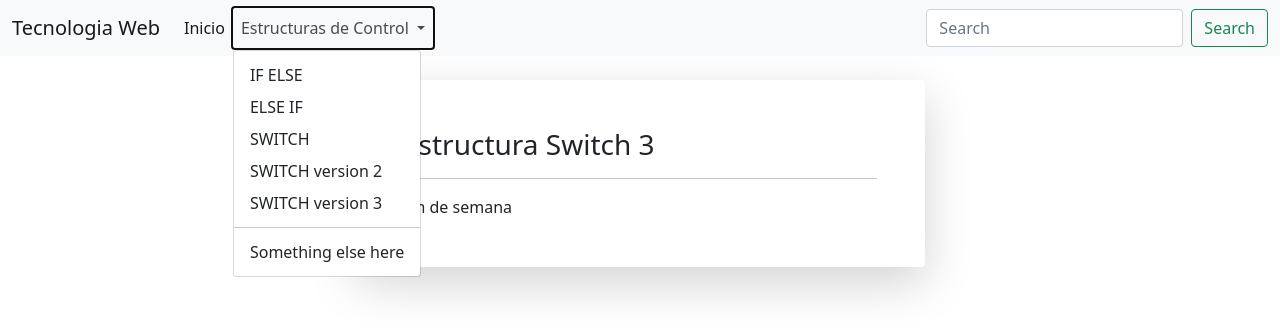
After one commit to DaniBenavi/Estructuras, a PHP site: page /estructura5.php in a window 1280 px wide, after a click on "Estructuras de Control". The commit adds this page. Shown: the top 335 px of the page. Run offline with PHP 8.4, Linux system fonts and the light colour scheme.

Commit message:
Estructuras de control 2.0

```diff
--- /dev/null
+++ b/estructura5.php
@@ -0,0 +1,42 @@
+<!doctype html>
+<html lang="en">
+
+<head>
+    <!-- Required meta tags -->
+    <meta charset="utf-8">
+    <meta name="viewport" content="width=device-width, initial-scale=1">
+
+    <!-- Bootstrap CSS -->
+    <link href="https://cdn.jsdelivr.net/npm/bootstrap@5.0.2/dist/css/bootstrap.min.css" rel="stylesheet" integrity="sha384-EVSTQN3/azprG1Anm3QDgpJLIm9Nao0Yz1ztcQTwFspd3yD65VohhpuuCOmLASjC" crossorigin="anonymous">
+    <?php require_once "menu.php" ?>
+    <title>Estructuras de Control</title>
+</head>
+
+<body>
+    <div class="container"><br>
+        <div class="row justify-content-center">
+            <div class="col-6 p-5 bg-white shadow-lg rounded">
+                <h3>Estructura Switch 3</h3>
+                <hr>
+                <?php
+
+                $dia = 7;
+                switch ($dia) {
+                    case ($dia >= 1 && $dia <= 5):
+                        echo "Dia entre semana";
+                        break;
+                    case ($dia = 6 || $dia == 7):
+                        echo "Fin de semana";
+                        break;
+                    default:
+                        echo "El valor no es valido";
+                }
+                ?>
+
+            </div>
+        </div>
+    </div>
+    <script src="https://cdn.jsdelivr.net/npm/bootstrap@5.0.2/dist/js/bootstrap.bundle.min.js" integrity="sha384-MrcW6ZMFYlzcLA8Nl+NtUVF0sA7MsXsP1UyJoMp4YLEuNSfAP+JcXn/tWtIaxVXM" crossorigin="anonymous"></script>
+</body>
+
+</html>
--- a/menu.php
+++ b/menu.php
@@ -17,6 +17,8 @@
             <li><a class="dropdown-item" href="estructura1.php">IF ELSE</a></li>
             <li><a class="dropdown-item" href="estructura2.php">ELSE IF</a></li>
             <li><a class="dropdown-item" href="estructura3.php">SWITCH</a></li>
+            <li><a class="dropdown-item" href="estructura4.php">SWITCH version 2</a></li>
+            <li><a class="dropdown-item" href="estructura5.php">SWITCH version 3</a></li>
             <li>
               <hr class="dropdown-divider">
             </li>
```
Also changed, not shown: estructura4.php (added, +48 -0 lines).
